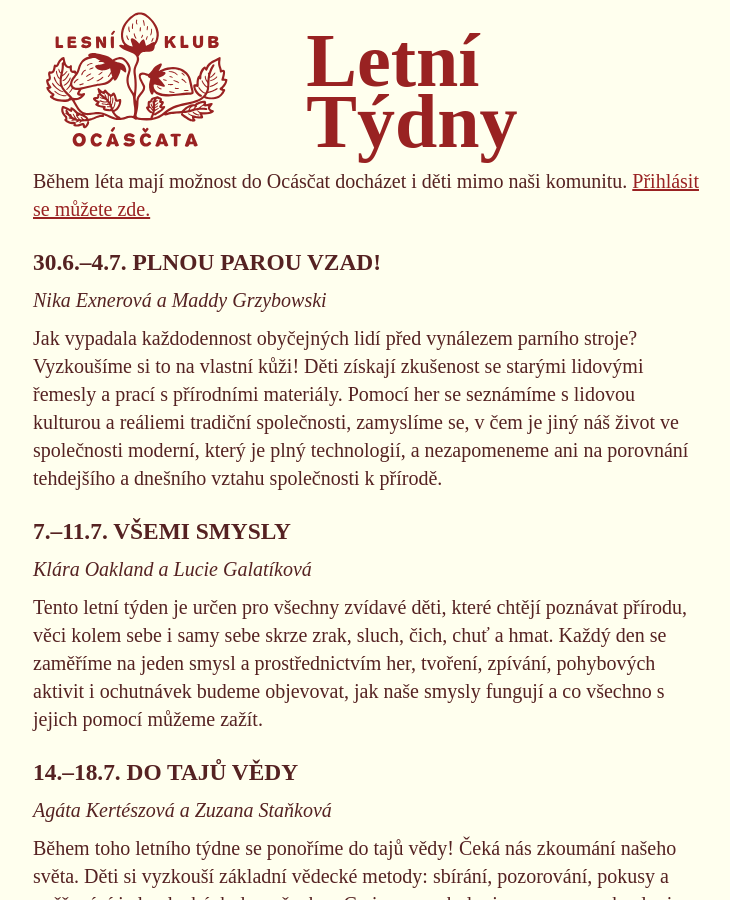
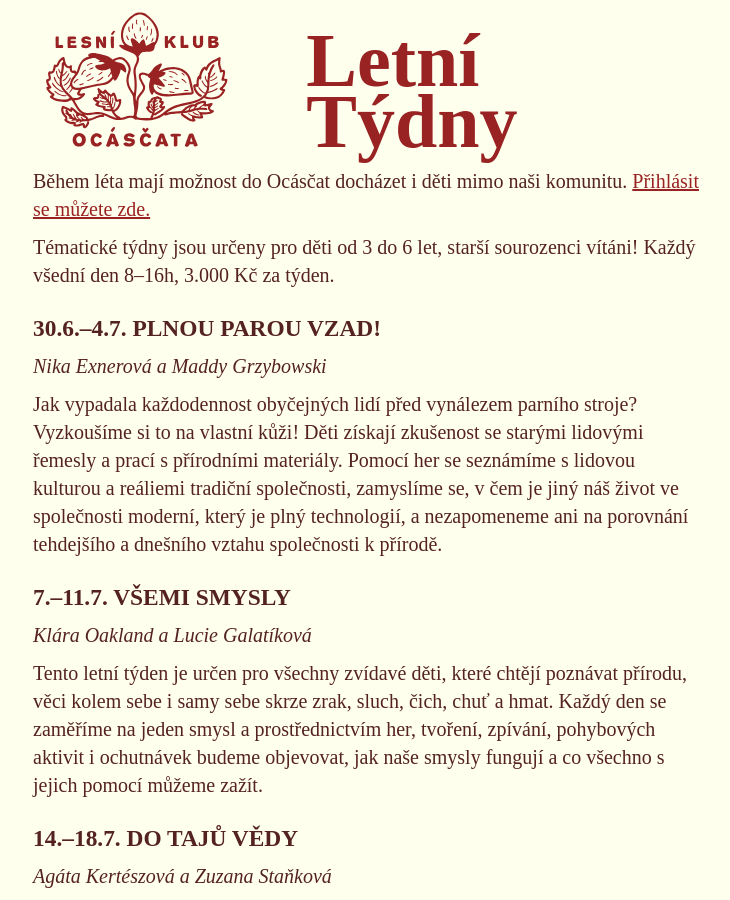
Before and after one commit to tasuki/ocascata, a Jekyll site: the page built from _pages/leto.md, in a window 1280 px wide and 900 px high. Shown: the whole window, without its empty margins (272-1002 px from the left). Built offline with Jekyll 4.4.1, drawn with Linux system fonts in a browser that asks for light colours; some web fonts are replaced.

Commit message:
Léto cena info

```diff
--- a/_pages/leto.md
+++ b/_pages/leto.md
@@ -4,6 +4,8 @@ title: Letní Týdny
 ---
 
 Během léta mají možnost do Ocásčat docházet i děti mimo naši komunitu. [Přihlásit se můžete zde.](https://docs.google.com/forms/d/1hBg1ULSoizvxWZ5Zw0EIB8MpLB9o3THp-ZkbghkNgmk/edit)
+
+Tématické týdny jsou určeny pro děti od 3 do 6 let, starší sourozenci vítáni! Každý všední den 8--16h, 3.000 Kč za týden.
 
 ### 30.6.--4.7. PLNOU PAROU VZAD!
 
```
